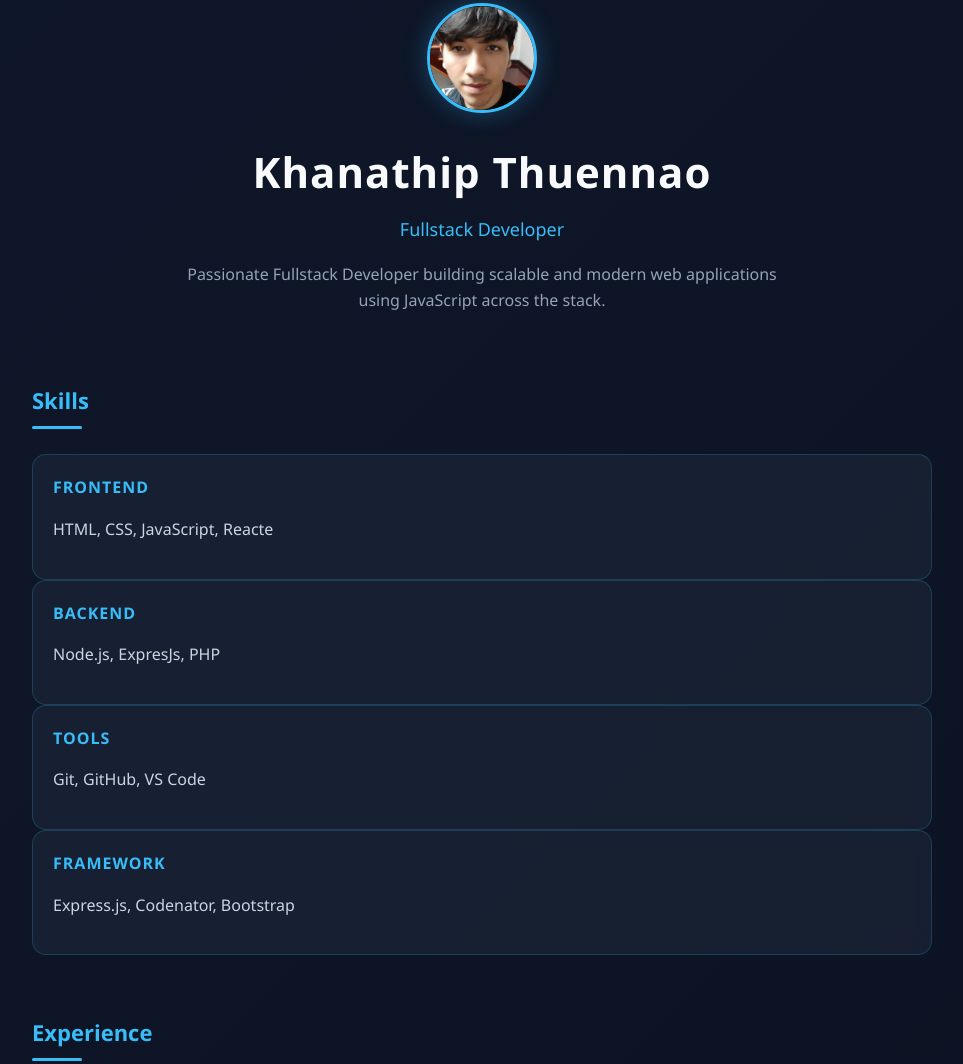
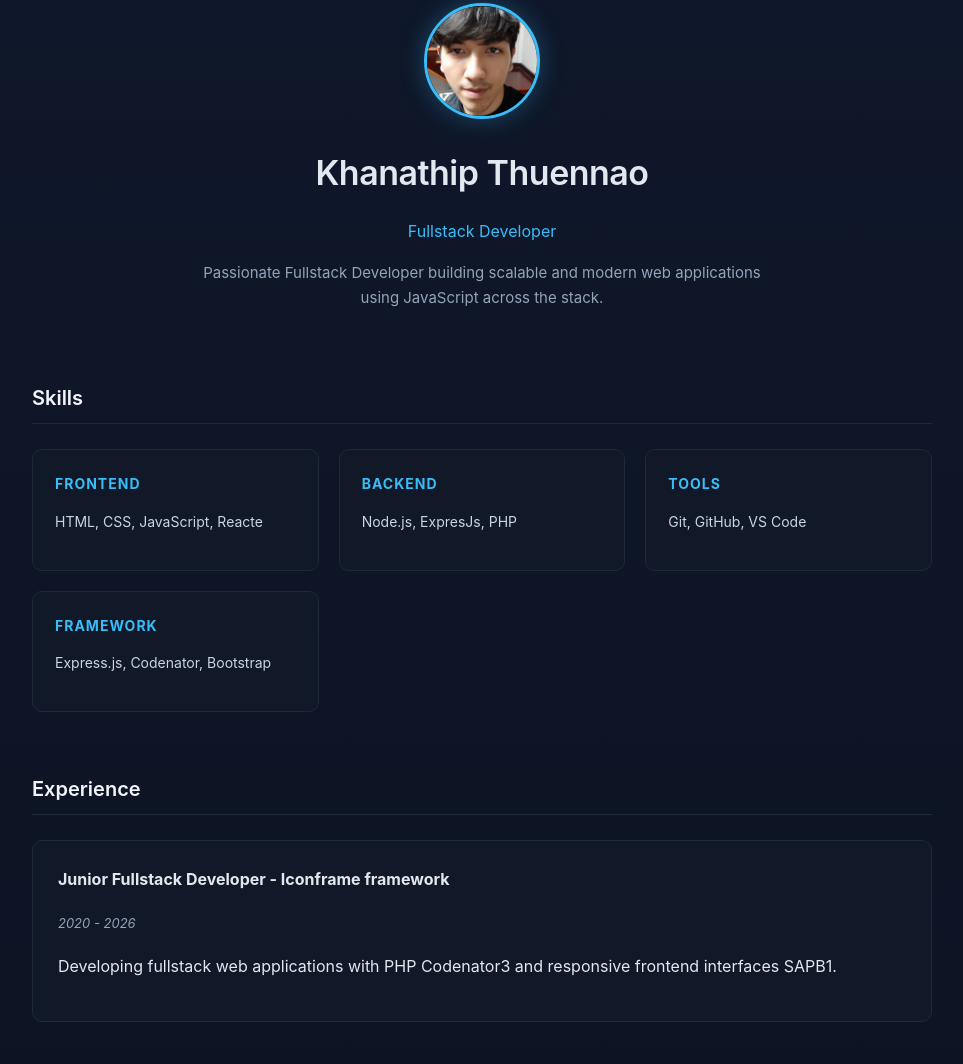
Before and after one commit to nanokhanathip/khanathip.github.io, a plain HTML site: page index.html in a window 1280 px wide. Shown: the part 57-1121 px from the top of the page, without its empty margins (158-1121 px from the left). Drawn offline with Linux system fonts and the light colour scheme.

Commit message:
Add files via upload

```diff
--- a/style.css
+++ b/style.css
@@ -1,21 +1,16 @@
-/* ===== Base Reset ===== */
-* {
-  box-sizing: border-box;
+/* ===== Base ===== */
+body {
+  margin: 0;
+  font-family: -apple-system, BlinkMacSystemFont, "Segoe UI", Roboto, sans-serif;
+  background: linear-gradient(180deg, #0f172a, #0b1220);
+  color: #e2e8f0;
+  line-height: 1.7;
 }
 
-body {
-  margin: 0;
-  font-family: 'Segoe UI', sans-serif;
-  background: linear-gradient(135deg, #0f172a, #0b1120);
-  color: #e2e8f0;
-  line-height: 1.6;
-}
-
-/* ===== Layout ===== */
 .container {
-  max-width: 950px;
+  max-width: 900px;
   margin: auto;
-  padding: 60px 25px;
+  padding: 60px 24px;
 }
 
 /* ===== Hero ===== */
@@ -24,27 +19,38 @@ body {
   margin-bottom: 70px;
 }
 
+.profile-wrapper {
+  display: flex;
+  justify-content: center;
+  margin-bottom: 20px;
+}
+
+.profile-img {
+  width: 110px;
+  height: 110px;
+  border-radius: 50%;
+  object-fit: cover;
+  border: 2px solid #1e293b;
+}
+
 .hero h1 {
-  font-size: 42px;
-  margin: 0;
-  font-weight: 700;
-  letter-spacing: 1px;
-  color: #f8fafc;
+  font-size: 34px;
+  font-weight: 600;
+  margin: 10px 0 5px;
+  letter-spacing: -0.5px;
 }
 
 .title {
-  font-size: 18px;
+  font-size: 16px;
   color: #38bdf8;
-  margin-top: 10px;
-  font-weight: 500;
+  margin-bottom: 15px;
 }
 
 .summary {
-  margin-top: 18px;
+  max-width: 600px;
+  margin: auto;
   color: #94a3b8;
-  max-width: 600px;
-  margin-left: auto;
-  margin-right: auto;
+  font-size: 15px;
 }
 
 /* ===== Section ===== */
@@ -53,102 +59,97 @@ section {
 }
 
 h2 {
-  font-size: 22px;
+  font-size: 20px;
   font-weight: 600;
   margin-bottom: 25px;
-  color: #38bdf8;
-  position: relative;
+  color: #f1f5f9;
+  border-bottom: 1px solid #1e293b;
+  padding-bottom: 8px;
 }
 
-h2::after {
-  content: "";
-  display: block;
-  width: 50px;
-  height: 3px;
-  background: #38bdf8;
-  margin-top: 8px;
-  border-radius: 2px;
+/* ===== Skills ===== */
+.skills-grid {
+  display: grid;
+  grid-template-columns: repeat(auto-fit, minmax(220px, 1fr));
+  gap: 20px;
 }
 
-/* ===== Skills Grid ===== */
 .skill-card {
-  background: rgba(30, 41, 59, 0.6);
-  backdrop-filter: blur(8px);
-  padding: 20px;
-  border-radius: 14px;
-  border: 1px solid rgba(56, 189, 248, 0.2);
-  transition: all 0.3s ease;
+  background: #111827;
+  padding: 22px;
+  border-radius: 10px;
+  border: 1px solid #1f2937;
 }
 
 .skill-card strong {
   color: #38bdf8;
+  font-size: 14px;
+  letter-spacing: 1px;
   display: block;
-  margin-bottom: 10px;
-  letter-spacing: 1px;
+  margin-bottom: 12px;
 }
 
 .skill-card p {
   color: #cbd5e1;
+  font-size: 14px;
 }
 
-.skill-card:hover {
-  border-color: #38bdf8;
-  box-shadow: 0 0 25px rgba(56, 189, 248, 0.25);
-  transform: translateY(-6px);
+/* ===== Experience ===== */
+#experience div {
+  background: #111827;
+  padding: 25px;
+  border-radius: 10px;
+  border: 1px solid #1f2937;
+  margin-bottom: 20px;
+}
+
+#experience h3 {
+  margin: 0 0 5px;
+  font-size: 16px;
+}
+
+#experience em {
+  font-size: 13px;
+  color: #94a3b8;
 }
 
 /* ===== Projects ===== */
 .projects-grid {
   display: grid;
-  gap: 25px;
+  gap: 20px;
 }
 
 .project-card {
-  background: #1e293b;
+  background: #111827;
   padding: 25px;
-  border-radius: 14px;
-  border: 1px solid #334155;
-  transition: 0.3s ease;
-}
-
-.project-card:hover {
-  border-color: #38bdf8;
-  transform: translateY(-4px);
+  border-radius: 10px;
+  border: 1px solid #1f2937;
 }
 
 .project-card h3 {
   margin-top: 0;
-  color: #f1f5f9;
 }
 
 .project-card p {
-  color: #94a3b8;
-}
-
-/* ===== Experience ===== */
-#experience div {
-  background: #1e293b;
-  padding: 20px;
-  border-radius: 12px;
-  border: 1px solid #334155;
-  margin-bottom: 20px;
-}
-
-/* ===== Contact ===== */
-#contact {
-  background: #1e293b;
-  padding: 25px;
-  border-radius: 14px;
-  border: 1px solid #334155;
+  color: #cbd5e1;
+  font-size: 14px;
 }
 
 a {
   color: #38bdf8;
   text-decoration: none;
+  font-size: 14px;
 }
 
 a:hover {
   text-decoration: underline;
+}
+
+/* ===== Contact ===== */
+#contact p {
+  font-size: 14px;
+  color: #cbd5e1;
+  margin: 6px 0;
 }
 
 /* ===== Profile Image ===== */
```
